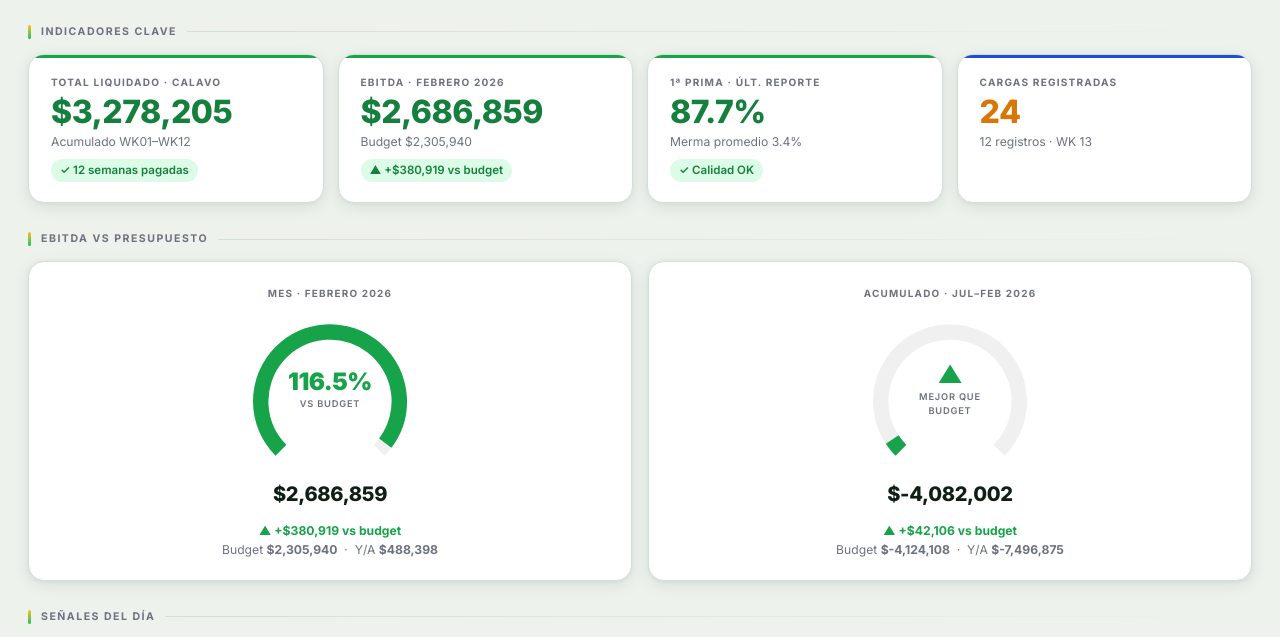
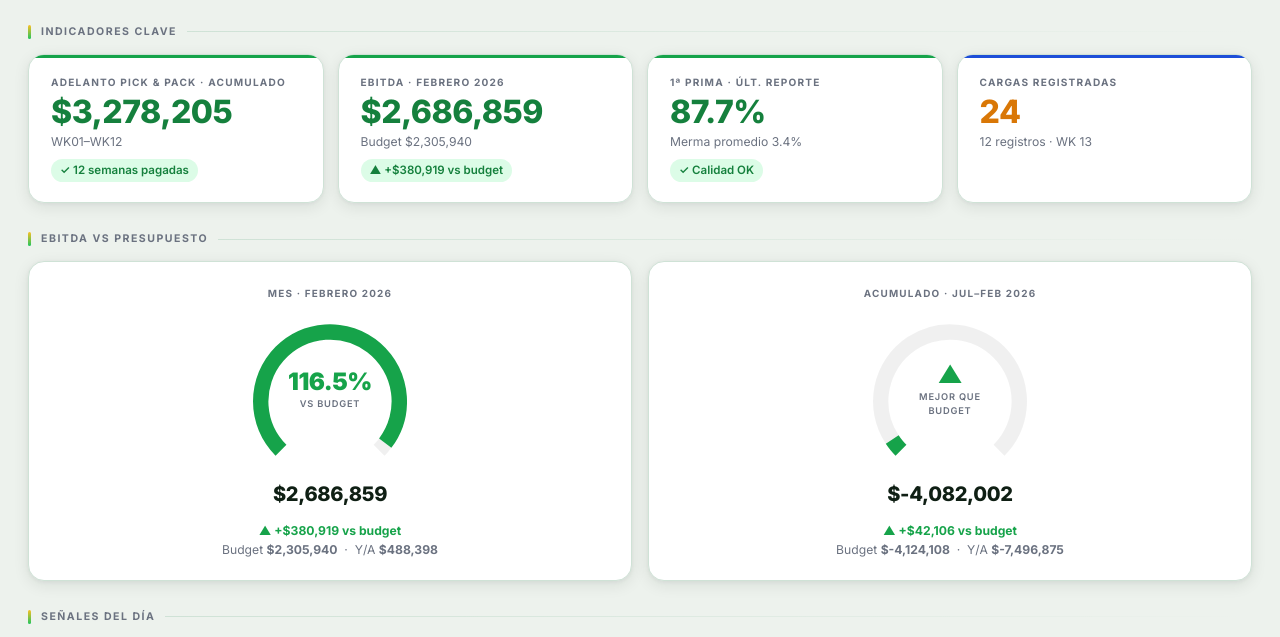
Before and after one commit to jcbeltran24/belher-dashboard, a plain HTML site: page dashboard_belher.html in a window 1280 px wide. Shown: the part 149-786 px from the top of the page. Drawn offline with nearby package versions, Linux system fonts and the light colour scheme.

Commit message:
fix: rename KPIs to Adelanto Pick & Pack

```diff
--- a/dashboard_belher.html
+++ b/dashboard_belher.html
@@ -997,7 +997,7 @@ footer span { color: var(--accent2); font-weight: 600; }
 
     /* KPI cards */
     document.getElementById('kpiVitals').innerHTML =
-      kpiCard('Total Liquidado · Calavo', fmt(paidTotal), 'Acumulado WK01–WK' + semCount, 'pos', 'accent-pos', pill('up', '✓ ' + semCount + ' semanas pagadas')) +
+      kpiCard('Adelanto Pick &amp; Pack · Acumulado', fmt(paidTotal), 'WK01–WK' + semCount, 'pos', 'accent-pos', pill('up', '✓ ' + semCount + ' semanas pagadas')) +
       kpiCard('EBITDA · ' + ebtd.mes.nombre, fmt(ebtd.mes.actual),
         'Budget ' + fmt(ebtd.mes.budget),
         ebtd.mes.actual >= ebtd.mes.budget ? 'pos' : 'neg',
@@ -1424,11 +1424,11 @@ footer span { color: var(--accent2); font-weight: 600; }
     var pendingWeeks = pagos.filter(function (p) { return p.estado === 'Pendiente'; }).length;
 
     document.getElementById('finKpis').innerHTML =
-      kpiCard('Total Liquidado', fmt(totalPago), 'WK01–WK' + semCount + ' confirmado', 'pos', 'accent-pos',
+      kpiCard('Adelanto Pick &amp; Pack · Acumulado', fmt(totalPago), 'WK01–WK' + semCount + ' confirmado', 'pos', 'accent-pos',
         pill('up', '✓ ' + semCount + ' semanas pagadas')) +
       kpiCard('Total Cajas', fmtN(totalCajas), 'Temporada acumulado', 'dark', 'accent-blue', null) +
       kpiCard('Contenedores', fmtN(totalCont), 'Embarques procesados', 'dark', 'accent-blue', null) +
-      kpiCard('Promedio / Semana', fmt(Math.round(totalPago / semCount)), semCount + ' semanas base',
+      kpiCard('Pick &amp; Pack Promedio / Semana', fmt(Math.round(totalPago / semCount)), semCount + ' semanas base',
         'acc', 'accent-warn',
         pendingWeeks ? pill('neu', pendingWeeks + ' sem. pendientes') : pill('up', '✓ Al corriente'));
 
```
Also changed, not shown: index.html (+3 -3 lines).
